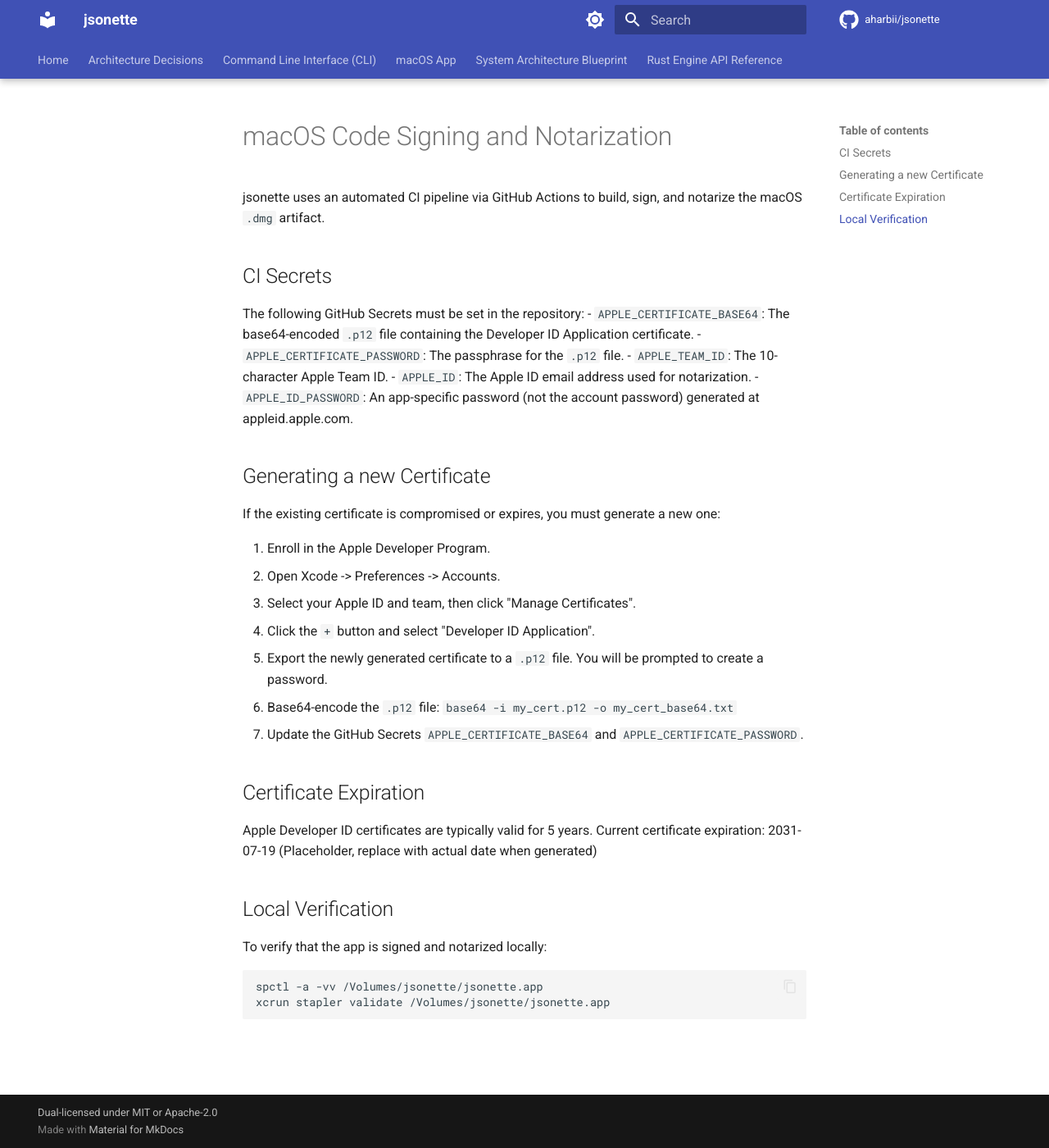
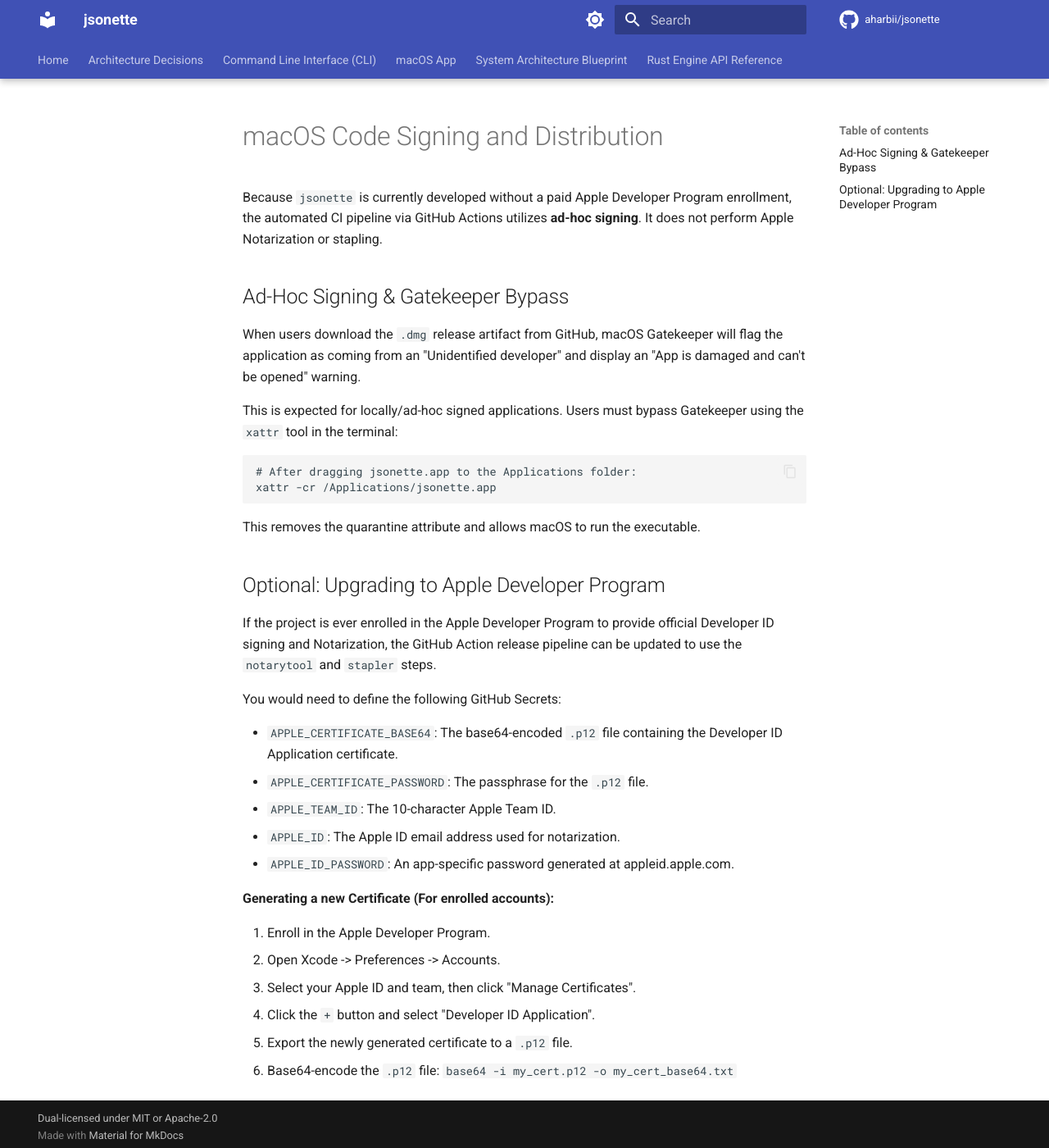
Before and after one commit to dev-ette/jsonette, an MkDocs documentation site: the page built from docs/signing.md, in a window 1280 px wide and 1400 px high. Shown: the whole window at 82% size. Built offline with MkDocs 1.6.1 and Material for MkDocs 9.7.7, drawn with Linux system fonts in a browser that asks for light colours; comment, search, counter and statistics services are not loaded.

Commit message:
macos: skipping signing and notrization to avoid apple developer program enrollement

````diff
--- a/docs/macos-app.md
+++ b/docs/macos-app.md
@@ -17,11 +17,13 @@
 While you can use Xcode, the project is configured for a seamless VSCode workflow.
 
 **Prerequisites**:
+
 1. Install [Homebrew](https://brew.sh/).
 2. `brew install xcodegen swiftlint`
 3. Install the VSCode extensions: **CodeLLDB**, **Swift**, and **SwiftLint** (`vknabel.vscode-swiftlint`).
 
 **Build Steps**:
+
 1. Run the `macOS: Generate Xcode Project` VSCode task to invoke `xcodegen` and generate `jsonette.xcodeproj`.
 2. Run the `macOS: Build App` VSCode task to compile the Rust engine, run the UniFFI bridge code generation, and build the Swift app into `macos/build/Debug`.
 
@@ -33,11 +35,14 @@
 ## 📏 Coding Standards & Formatting
 
 ### 1. SwiftLint
+
 The macOS project strictly adheres to `SwiftLint` rules to maintain code quality.
+
 - Run `swiftlint lint --strict` before submitting a PR. Our CI pipeline enforces this check.
 - Keep components small and view structs modular.
 
 ### 2. Documentation Style
+
 For public structs, classes, and methods, use standard Swift docstrings (`///`).
 
 For unit tests, we mirror the rigorous documentation standards applied in the Rust engine. Every test must define its intent, procedure, and expected outcome using the following format:
@@ -59,6 +64,7 @@
 ```
 
 ### 3. Engine Isolation
+
 **Never** import parsing libraries or evaluate business logic in Swift. Always pass the raw string payload or required arguments into the generated `jsonette_core` Swift module and handle the returned structured data.
 
 ---
@@ -66,6 +72,7 @@
 ## 🧪 Testing
 
 We use the native `XCTest` framework.
+
 - Tests are located in `macos/Tests/`.
 - Run tests directly in VSCode via the `macOS: Run Tests` task, or via the CLI:
   ```bash
@@ -79,18 +86,22 @@
 We utilize a robust GitHub Actions pipeline (`macos-ci.yml` and `release.yml`) for the macOS application to guarantee correctness and security.
 
 ### Pull Request Validation
+
 Every PR targeting `main` runs:
+
 - `swiftlint --strict`
 - Complete Rust and Swift compilations
 - Automated `XCTest` runs
 
-### Release Pipeline & Secrets
-On tagged releases (`v*`), the app is built, signed, and notarized. For the GitHub Action release pipeline to succeed, repository maintainers must configure the following GitHub Secrets:
+### Release Pipeline & Ad-Hoc Signing
 
-| Secret Name | Description |
-| --- | --- |
-| `APPLE_CERTIFICATE_BASE64` | Base64-encoded Apple Developer ID Application `.p12` certificate. |
-| `APPLE_CERTIFICATE_PASSWORD` | The password used to export the `.p12` file. |
-| `APPLE_TEAM_ID` | Your 10-character Apple Developer Team ID. |
-| `APPLE_ID` | The Apple ID (email address) used to authenticate for Notarization. |
-| `APPLE_ID_PASSWORD` | An app-specific password generated via `appleid.apple.com`. |
+On tagged releases (`v*`), the app is built and packaged into a `.dmg`. Because the project currently operates without a paid Apple Developer Program enrollment, the application is **ad-hoc signed**.
+
+**Important notice for users:**
+Since the app is not signed with a recognized Developer ID or notarized by Apple, macOS Gatekeeper will block it upon first launch with an "App is damaged" or "Unidentified developer" warning.
+
+To run the application, users must manually strip the quarantine attribute after copying it to the Applications folder:
+
+```bash
+xattr -cr /Applications/jsonette.app
+```
--- a/docs/signing.md
+++ b/docs/signing.md
@@ -1,37 +1,37 @@
-# macOS Code Signing and Notarization
+# macOS Code Signing and Distribution
 
-jsonette uses an automated CI pipeline via GitHub Actions to build, sign, and notarize the macOS `.dmg` artifact.
+Because `jsonette` is currently developed without a paid Apple Developer Program enrollment, the automated CI pipeline via GitHub Actions utilizes **ad-hoc signing**. It does not perform Apple Notarization or stapling.
 
-## CI Secrets
+## Ad-Hoc Signing & Gatekeeper Bypass
 
-The following GitHub Secrets must be set in the repository:
+When users download the `.dmg` release artifact from GitHub, macOS Gatekeeper will flag the application as coming from an "Unidentified developer" and display an "App is damaged and can't be opened" warning.
+
+This is expected for locally/ad-hoc signed applications. Users must bypass Gatekeeper using the `xattr` tool in the terminal:
+
+```bash
+# After dragging jsonette.app to the Applications folder:
+xattr -cr /Applications/jsonette.app
+```
+
+This removes the quarantine attribute and allows macOS to run the executable.
+
+## Optional: Upgrading to Apple Developer Program
+
+If the project is ever enrolled in the Apple Developer Program to provide official Developer ID signing and Notarization, the GitHub Action release pipeline can be updated to use the `notarytool` and `stapler` steps.
+
+You would need to define the following GitHub Secrets:
+
 - `APPLE_CERTIFICATE_BASE64`: The base64-encoded `.p12` file containing the Developer ID Application certificate.
 - `APPLE_CERTIFICATE_PASSWORD`: The passphrase for the `.p12` file.
 - `APPLE_TEAM_ID`: The 10-character Apple Team ID.
 - `APPLE_ID`: The Apple ID email address used for notarization.
-- `APPLE_ID_PASSWORD`: An app-specific password (not the account password) generated at appleid.apple.com.
+- `APPLE_ID_PASSWORD`: An app-specific password generated at appleid.apple.com.
 
-## Generating a new Certificate
-
-If the existing certificate is compromised or expires, you must generate a new one:
+**Generating a new Certificate (For enrolled accounts):**
 
 1. Enroll in the Apple Developer Program.
 2. Open Xcode -> Preferences -> Accounts.
 3. Select your Apple ID and team, then click "Manage Certificates".
 4. Click the `+` button and select "Developer ID Application".
-5. Export the newly generated certificate to a `.p12` file. You will be prompted to create a password.
+5. Export the newly generated certificate to a `.p12` file.
 6. Base64-encode the `.p12` file: `base64 -i my_cert.p12 -o my_cert_base64.txt`
-7. Update the GitHub Secrets `APPLE_CERTIFICATE_BASE64` and `APPLE_CERTIFICATE_PASSWORD`.
-
-## Certificate Expiration
-
-Apple Developer ID certificates are typically valid for 5 years.
-Current certificate expiration: 2031-07-19 (Placeholder, replace with actual date when generated)
-
-## Local Verification
-
-To verify that the app is signed and notarized locally:
-```bash
-spctl -a -vv /Volumes/jsonette/jsonette.app
-xcrun stapler validate /Volumes/jsonette/jsonette.app
-```
````
Also changed, not shown: 1 other file.
